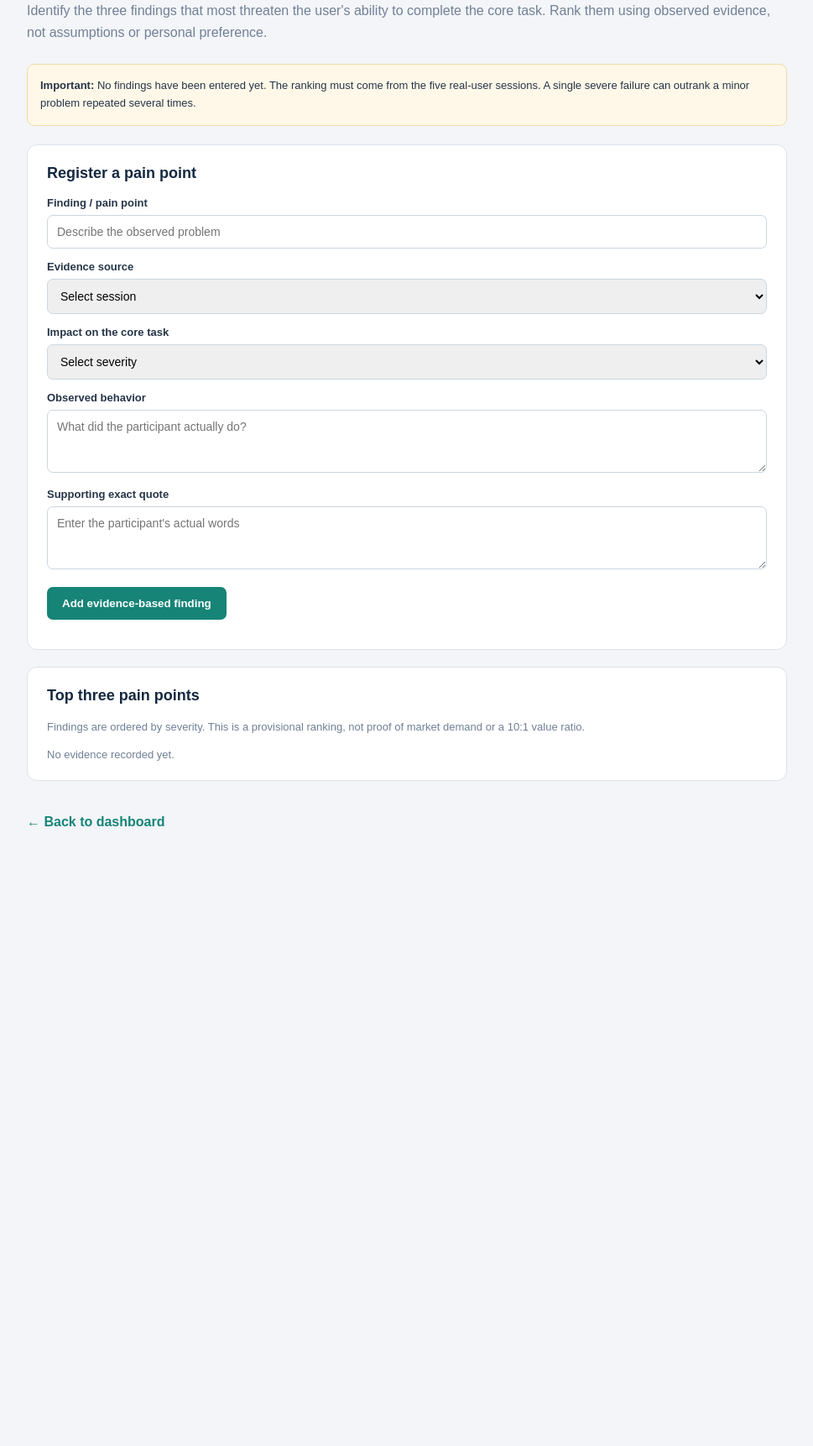
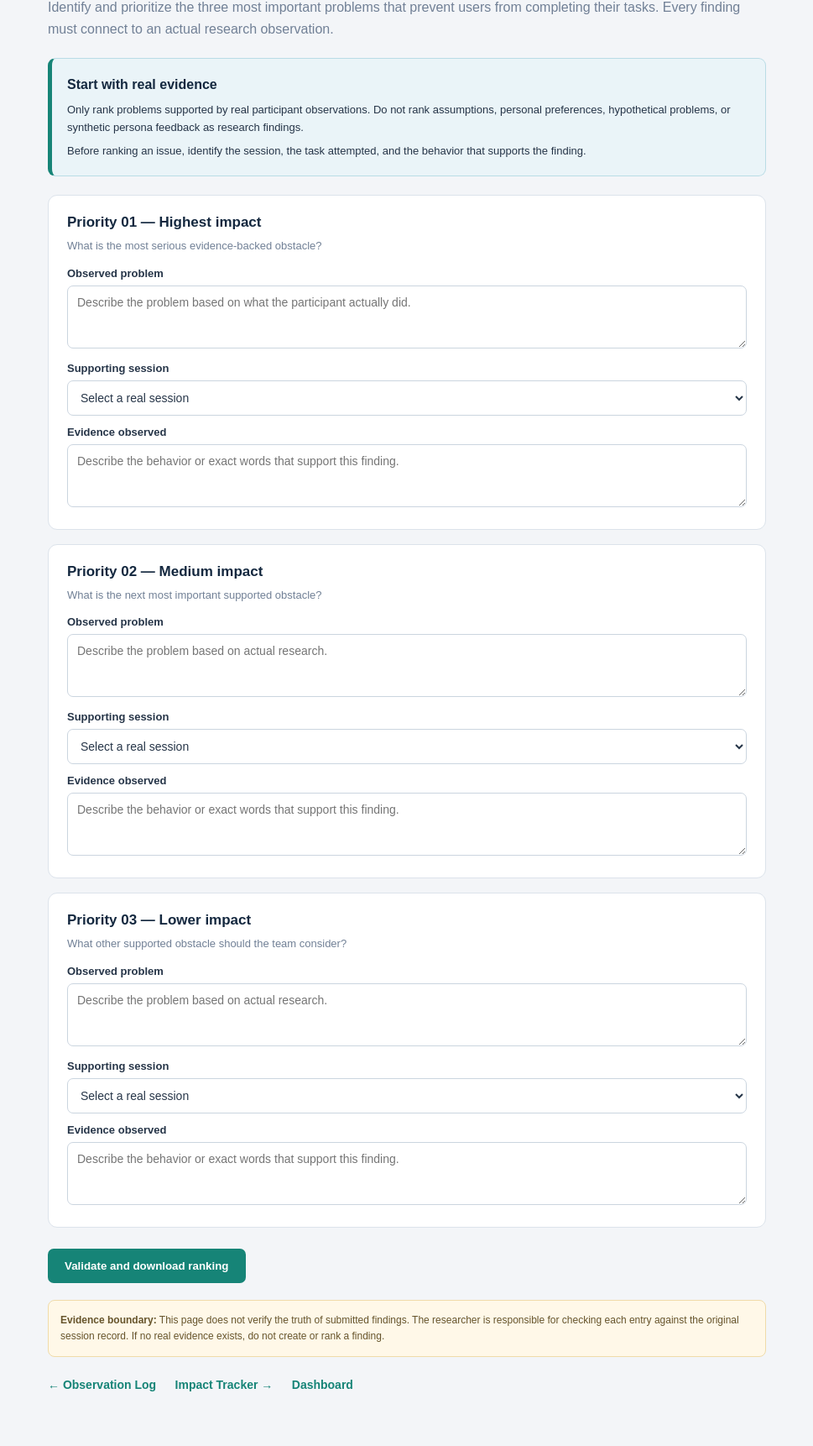
Before and after one commit to sebassss2003-ux/FieldProof, a plain HTML site: page pain-ranking.html in a window 1280 px wide. Shown: the part 187-1909 px from the top of the page at 84% size, without its empty margins (155-1124 px from the left). Before the commit the page ends 1237 px from the top, so only its background shows below. Drawn offline with Linux system fonts and the light colour scheme.

Commit message:
Update pain-ranking.html
Strengthen evidence-based pain ranking

```diff
--- a/pain-ranking.html
+++ b/pain-ranking.html
@@ -7,31 +7,26 @@
   <title>FieldProof | Pain Ranking</title>
   <style>
     * { box-sizing: border-box; margin: 0; padding: 0; }
-
     body {
       font-family: Arial, sans-serif;
       background: #f3f5f8;
       color: #263548;
     }
-
     header {
       background: #14283f;
       padding: 22px 7%;
     }
-
     header a {
       color: #64c5b5;
       font-size: 21px;
       font-weight: bold;
       text-decoration: none;
     }
-
     main {
-      max-width: 950px;
-      margin: 42px auto;
+      max-width: 900px;
+      margin: 40px auto;
       padding: 0 22px;
     }
-
     .eyebrow {
       color: #168477;
       font-size: 12px;
@@ -39,159 +34,152 @@
       letter-spacing: 1.4px;
       margin-bottom: 12px;
     }
-
     h1 {
       color: #14283f;
-      font-size: 34px;
+      font-size: 32px;
       margin-bottom: 12px;
     }
-
     .intro {
       color: #718096;
       line-height: 1.6;
-      margin-bottom: 25px;
+      margin-bottom: 22px;
     }
-
-    .notice {
-      background: #fff8e8;
-      border: 1px solid #f0dba9;
+    .evidence-notice {
+      background: #eaf4f8;
+      border: 1px solid #b9dce5;
+      border-left: 5px solid #168477;
       border-radius: 9px;
-      padding: 15px;
+      padding: 18px;
+      margin-bottom: 22px;
       font-size: 13px;
       line-height: 1.6;
-      margin-bottom: 22px;
     }
-
-    .panel {
+    .evidence-notice h2 {
+      color: #14283f;
+      font-size: 16px;
+      margin-bottom: 7px;
+    }
+    .ranking-card {
       background: white;
       border: 1px solid #dce3eb;
-      border-radius: 12px;
-      padding: 23px;
-      margin-bottom: 20px;
-    }
-
-    h2 {
-      font-size: 18px;
-      color: #14283f;
+      border-radius: 11px;
+      padding: 22px;
       margin-bottom: 17px;
     }
-
+    .ranking-card h2 {
+      color: #14283f;
+      font-size: 17px;
+      margin-bottom: 8px;
+    }
+    .ranking-card p {
+      color: #718096;
+      font-size: 13px;
+      line-height: 1.5;
+      margin-bottom: 15px;
+    }
     label {
       display: block;
       font-size: 13px;
       font-weight: bold;
-      margin: 14px 0 7px;
+      margin: 12px 0 7px;
     }
-
-    input, select, textarea {
+    input, textarea, select {
       width: 100%;
-      padding: 11px;
       border: 1px solid #cbd5df;
       border-radius: 7px;
+      padding: 11px;
       font: inherit;
       font-size: 14px;
+      background: white;
+      color: #263548;
     }
-
     textarea {
       min-height: 75px;
       resize: vertical;
     }
-
+    .helper {
+      font-size: 12px;
+      color: #718096;
+      line-height: 1.5;
+      margin-top: 6px;
+    }
     button {
       background: #168477;
       color: white;
-      border: 0;
+      border: none;
       border-radius: 7px;
-      padding: 12px 18px;
+      padding: 13px 20px;
       font-weight: bold;
       cursor: pointer;
-      margin-top: 17px;
+      margin-top: 8px;
     }
-
     button:hover { background: #116b61; }
-
-    .pain-item {
-      border: 1px solid #dce3eb;
+    .notice {
+      background: #fff8e8;
+      border: 1px solid #f0dba9;
       border-radius: 8px;
-      padding: 15px;
-      margin-bottom: 12px;
-      background: #fff;
+      padding: 14px;
+      margin-top: 20px;
+      color: #66542b;
+      font-size: 12px;
+      line-height: 1.6;
     }
-
-    .pain-item strong {
-      color: #14283f;
-      display: block;
-      margin-bottom: 6px;
+    #feedback {
+      margin-top: 15px;
+      color: #176b5d;
+      font-weight: bold;
+      font-size: 13px;
     }
-
-    .pain-item p {
-      color: #718096;
-      font-size: 13px;
-      line-height: 1.5;
-    }
-
-    .rank {
-      display: inline-block;
-      font-size: 11px;
-      font-weight: bold;
-      color: #176b5d;
-      background: #e5f5f1;
-      padding: 5px 8px;
-      border-radius: 15px;
-      margin-bottom: 8px;
-    }
-
-    #painList { margin-top: 16px; }
-
-    #feedback {
-      margin-top: 12px;
-      font-size: 13px;
-      font-weight: bold;
-      color: #176b5d;
-    }
-
     .back {
       display: inline-block;
       color: #168477;
       text-decoration: none;
       font-weight: bold;
-      margin: 20px 0;
+      margin: 25px 18px 25px 0;
+      font-size: 14px;
     }
   </style>
 </head>
 <body>
-
 <header>
   <a href="index.html">FieldProof</a>
 </header>
 
 <main>
-  <p class="eyebrow">EVIDENCE → PRIORITY → ACTION</p>
+  <p class="eyebrow">EVIDENCE → PRIORITIZATION</p>
   <h1>Pain ranking</h1>
-
   <p class="intro">
-    Identify the three findings that most threaten the user's ability
-    to complete the core task. Rank them using observed evidence,
-    not assumptions or personal preference.
+    Identify and prioritize the three most important problems that
+    prevent users from completing their tasks. Every finding must
+    connect to an actual research observation.
   </p>
 
-  <div class="notice">
-    <strong>Important:</strong> No findings have been entered yet.
-    The ranking must come from the five real-user sessions.
-    A single severe failure can outrank a minor problem repeated several times.
-  </div>
+  <section class="evidence-notice">
+    <h2>Start with real evidence</h2>
+    <p>
+      Only rank problems supported by real participant observations.
+      Do not rank assumptions, personal preferences, hypothetical
+      problems, or synthetic persona feedback as research findings.
+    </p>
+    <p style="margin-top:8px;">
+      Before ranking an issue, identify the session, the task attempted,
+      and the behavior that supports the finding.
+    </p>
+  </section>
 
-  <section class="panel">
-    <h2>Register a pain point</h2>
+  <form id="rankingForm">
 
-    <form id="painForm">
-      <label for="title">Finding / pain point</label>
-      <input id="title" maxlength="120" required
-        placeholder="Describe the observed problem">
+    <section class="ranking-card">
+      <h2>Priority 01 — Highest impact</h2>
+      <p>What is the most serious evidence-backed obstacle?</p>
 
-      <label for="source">Evidence source</label>
-      <select id="source" required>
-        <option value="">Select session</option>
+      <label for="problem1">Observed problem</label>
+      <textarea id="problem1" maxlength="500"
+        placeholder="Describe the problem based on what the participant actually did." required></textarea>
+
+      <label for="session1">Supporting session</label>
+      <select id="session1" required>
+        <option value="">Select a real session</option>
         <option>Session 01</option>
         <option>Session 02</option>
         <option>Session 03</option>
@@ -199,112 +187,124 @@
         <option>Session 05</option>
       </select>
 
-      <label for="severity">Impact on the core task</label>
-      <select id="severity" required>
-        <option value="">Select severity</option>
-        <option value="5">5 — Safety error or harmful outcome</option>
-        <option value="4">4 — False result or task abandonment</option>
-        <option value="3">3 — Requires outside help or major rework</option>
-        <option value="2">2 — Significant delay or repeated effort</option>
-        <option value="1">1 — Minor friction or cosmetic issue</option>
+      <label for="evidence1">Evidence observed</label>
+      <textarea id="evidence1" maxlength="700"
+        placeholder="Describe the behavior or exact words that support this finding." required></textarea>
+    </section>
+
+    <section class="ranking-card">
+      <h2>Priority 02 — Medium impact</h2>
+      <p>What is the next most important supported obstacle?</p>
+
+      <label for="problem2">Observed problem</label>
+      <textarea id="problem2" maxlength="500"
+        placeholder="Describe the problem based on actual research." required></textarea>
+
+      <label for="session2">Supporting session</label>
+      <select id="session2" required>
+        <option value="">Select a real session</option>
+        <option>Session 01</option>
+        <option>Session 02</option>
+        <option>Session 03</option>
+        <option>Session 04</option>
+        <option>Session 05</option>
       </select>
 
-      <label for="behavior">Observed behavior</label>
-      <textarea id="behavior" maxlength="500" required
-        placeholder="What did the participant actually do?"></textarea>
+      <label for="evidence2">Evidence observed</label>
+      <textarea id="evidence2" maxlength="700"
+        placeholder="Describe the behavior or exact words that support this finding." required></textarea>
+    </section>
 
-      <label for="quote">Supporting exact quote</label>
-      <textarea id="quote" maxlength="300" required
-        placeholder="Enter the participant's actual words"></textarea>
+    <section class="ranking-card">
+      <h2>Priority 03 — Lower impact</h2>
+      <p>What other supported obstacle should the team consider?</p>
 
-      <button type="submit">Add evidence-based finding</button>
-      <p id="feedback" role="status" aria-live="polite"></p>
-    </form>
-  </section>
+      <label for="problem3">Observed problem</label>
+      <textarea id="problem3" maxlength="500"
+        placeholder="Describe the problem based on actual research." required></textarea>
 
-  <section class="panel">
-    <h2>Top three pain points</h2>
-    <p style="font-size:13px;color:#718096;line-height:1.5">
-      Findings are ordered by severity. This is a provisional ranking,
-      not proof of market demand or a 10:1 value ratio.
-    </p>
+      <label for="session3">Supporting session</label>
+      <select id="session3" required>
+        <option value="">Select a real session</option>
+        <option>Session 01</option>
+        <option>Session 02</option>
+        <option>Session 03</option>
+        <option>Session 04</option>
+        <option>Session 05</option>
+      </select>
 
-    <div id="painList">
-      <p style="font-size:13px;color:#718096;margin-top:15px">
-        No evidence recorded yet.
-      </p>
-    </div>
-  </section>
+      <label for="evidence3">Evidence observed</label>
+      <textarea id="evidence3" maxlength="700"
+        placeholder="Describe the behavior or exact words that support this finding." required></textarea>
+    </section>
 
-  <a class="back" href="index.html">← Back to dashboard</a>
+    <button type="submit">Validate and download ranking</button>
+    <p id="feedback" role="status" aria-live="polite"></p>
+  </form>
+
+  <div class="notice">
+    <strong>Evidence boundary:</strong>
+    This page does not verify the truth of submitted findings.
+    The researcher is responsible for checking each entry against
+    the original session record. If no real evidence exists, do not
+    create or rank a finding.
+  </div>
+
+  <a class="back" href="observation.html">← Observation Log</a>
+  <a class="back" href="impact-tracker.html">Impact Tracker →</a>
+  <a class="back" href="index.html">Dashboard</a>
 </main>
 
 <script>
-  const form = document.getElementById("painForm");
-  const list = document.getElementById("painList");
+  const form = document.getElementById("rankingForm");
   const feedback = document.getElementById("feedback");
-  const findings = [];
 
   form.addEventListener("submit", function(event) {
     event.preventDefault();
-
     if (!form.reportValidity()) return;
 
-    const finding = {
-      title: document.getElementById("title").value.trim(),
-      source: document.getElementById("source").value,
-      severity: Number(document.getElementById("severity").value),
-      behavior: document.getElementById("behavior").value.trim(),
-      quote: document.getElementById("quote").value.trim()
+    const ranking = {
+      title: "FieldProof — Evidence-based Pain Ranking",
+      exportedAt: new Date().toISOString(),
+      evidenceStatus: "Researcher-entered; not independently verified",
+      priorities: [
+        {
+          priority: 1,
+          problem: document.getElementById("problem1").value.trim(),
+          session: document.getElementById("session1").value,
+          evidence: document.getElementById("evidence1").value.trim()
+        },
+        {
+          priority: 2,
+          problem: document.getElementById("problem2").value.trim(),
+          session: document.getElementById("session2").value,
+          evidence: document.getElementById("evidence2").value.trim()
+        },
+        {
+          priority: 3,
+          problem: document.getElementById("problem3").value.trim(),
+          session: document.getElementById("session3").value,
+          evidence: document.getElementById("evidence3").value.trim()
+        }
+      ]
     };
 
-    if (!finding.title || !finding.behavior || !finding.quote) {
-      feedback.textContent = "Complete all required evidence fields.";
-      return;
-    }
+    const blob = new Blob(
+      [JSON.stringify(ranking, null, 2)],
+      { type: "application/json" }
+    );
+    const url = URL.createObjectURL(blob);
+    const link = document.createElement("a");
+    link.href = url;
+    link.download = "fieldproof-pain-ranking.json";
+    document.body.appendChild(link);
+    link.click();
+    link.remove();
+    URL.revokeObjectURL(url);
 
-    findings.push(finding);
-    findings.sort((a, b) => b.severity - a.severity);
-
-    renderFindings();
-    form.reset();
     feedback.textContent =
-      "Finding added for this browser session. It has not been saved to a database.";
+      "Ranking downloaded. Verify every finding against its original session evidence.";
   });
-
-  function renderFindings() {
-    list.innerHTML = "";
-
-    findings.slice(0, 3).forEach((finding, index) => {
-      const card = document.createElement("article");
-      card.className = "pain-item";
-
-      const rank = document.createElement("span");
-      rank.className = "rank";
-      rank.textContent = "RANK #" + (index + 1);
-
-      const title = document.createElement("strong");
-      title.textContent = finding.title;
-
-      const source = document.createElement("p");
-      source.textContent = "Evidence: " + finding.source +
-        " · Severity: " + finding.severity + "/5";
-
-      const behavior = document.createElement("p");
-      behavior.textContent = "Observed: " + finding.behavior;
-
-      const quote = document.createElement("p");
-      quote.textContent = "Quote: “" + finding.quote + "”";
-
-      card.append(rank, title, source, behavior, quote);
-      list.appendChild(card);
-    });
-
-    if (findings.length === 0) {
-      list.textContent = "No evidence recorded yet.";
-    }
-  }
 </script>
-
 </body>
 </html>
```
